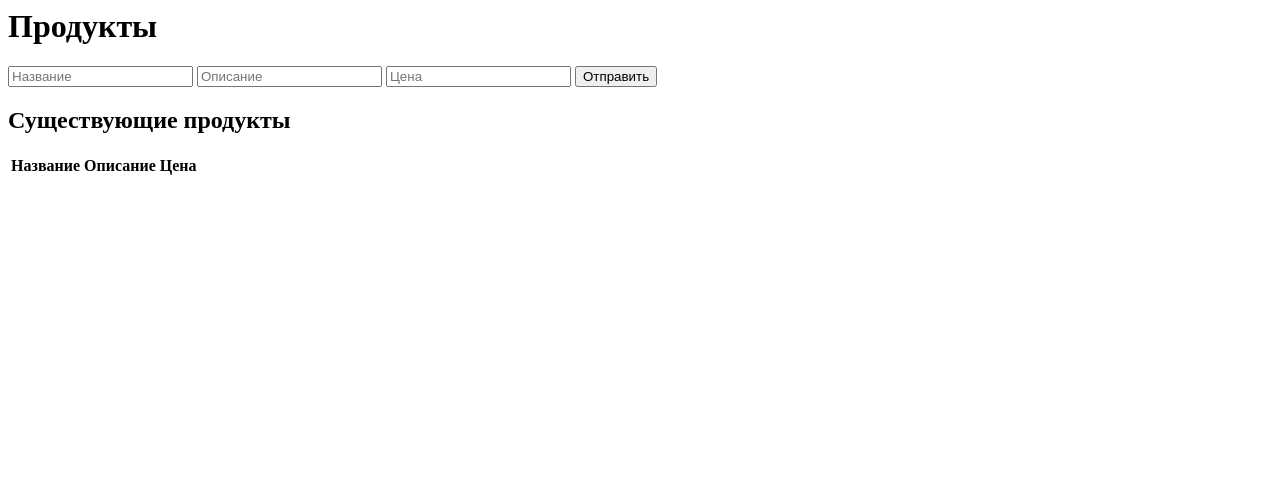
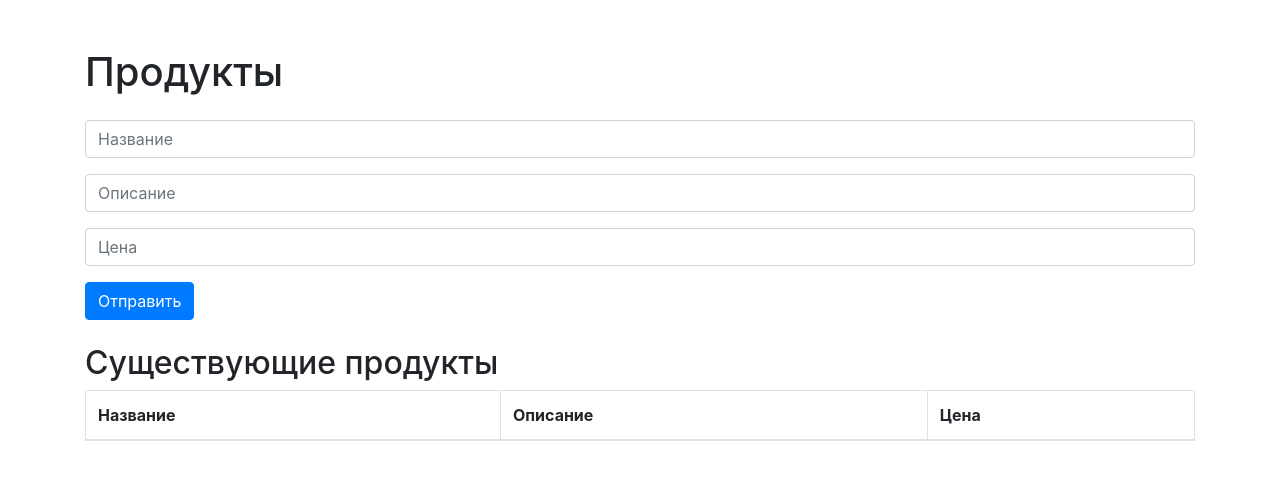
Before and after one commit to Rodyapa/Brendwall-product-API, a Django app: page / in a window 1280 px wide. Shown: the top 480 px of the page. Run offline with Django 5.2, Linux system fonts and the light colour scheme; data that the repository does not hold is empty; some libraries are stand-ins or nearby versions.

Commit message:
add simple frontend page

```diff
--- a/backend/brendwall_product/products/templates/index.html
+++ b/backend/brendwall_product/products/templates/index.html
@@ -1,15 +1,34 @@
 {% load static %}
-<h1>Продукты</h1>
+<!DOCTYPE html>
+<html lang="en">
+<head>
+    <meta charset="UTF-8">
+    <meta name="viewport" content="width=device-width, initial-scale=1.0">
+    <title>Продукты</title>
+    <!-- Bootstrap CSS -->
+    <link href="https://stackpath.bootstrapcdn.com/bootstrap/4.5.2/css/bootstrap.min.css" rel="stylesheet">
+    <script src="{% static 'your_app/js/product_form.js' %}"></script>
+</head>
+<body>
 
-<form id="product-form">
-    <input type="text" name="title" placeholder="Название" required>
-    <input type="text" name="description" placeholder="Описание" required>
-    <input type="number" name="price" placeholder="Цена" required step="0.01">
-    <button type="submit">Отправить</button>
+<div class="container mt-5">
+    <h1 class="mb-4">Продукты</h1>
+
+    <form id="product-form" class="mb-4">
+        <div class="form-group">
+            <input type="text" class="form-control" name="title" placeholder="Название" required>
+        </div>
+        <div class="form-group">
+            <input type="text" class="form-control" name="description" placeholder="Описание" required>
+        </div>
+        <div class="form-group">
+            <input type="number" class="form-control" name="price" placeholder="Цена" required step="0.01">
+        </div>
+        <button type="submit" class="btn btn-primary">Отправить</button>
     </form>
 
     <h2>Существующие продукты</h2>
-<table id="product-table">
+    <table class="table table-bordered">
         <thead>
             <tr>
                 <th>Название</th>
@@ -21,5 +40,11 @@
             <!-- Existing products will be populated here -->
         </tbody>
     </table>
+</div>
 
-<script src="{% static '/products/js/product_form.js' %}"></script>
+<!-- Bootstrap JS (optional, for interactive components) -->
+<script src="https://code.jquery.com/jquery-3.5.1.slim.min.js"></script>
+<script src="https://cdn.jsdelivr.net/npm/@popperjs/core@2.5.4/dist/umd/popper.min.js"></script>
+<script src="https://stackpath.bootstrapcdn.com/bootstrap/4.5.2/js/bootstrap.min.js"></script>
+</body>
+</html>
```
Also changed, not shown: 1 other file. Lines whose indentation alone changed are shown as unchanged.
